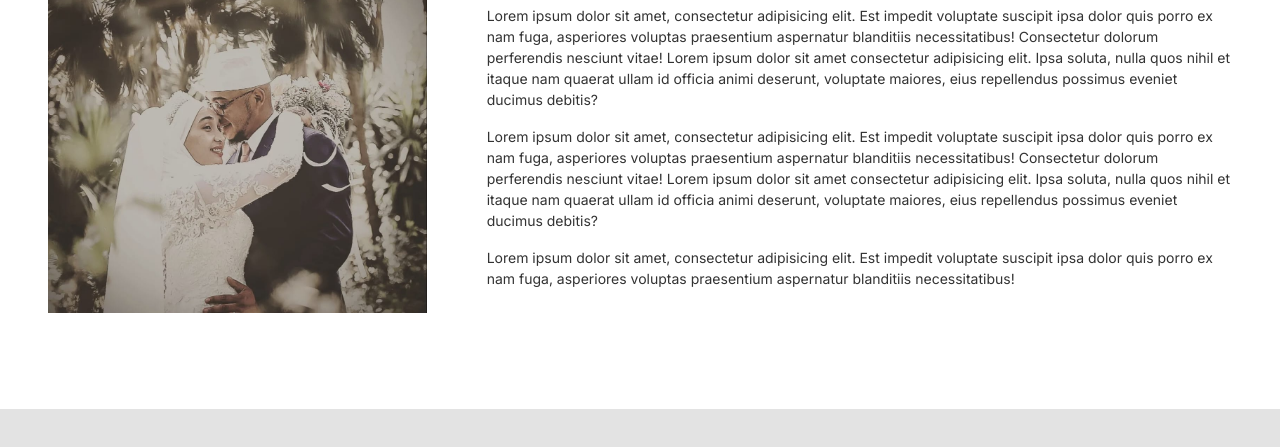
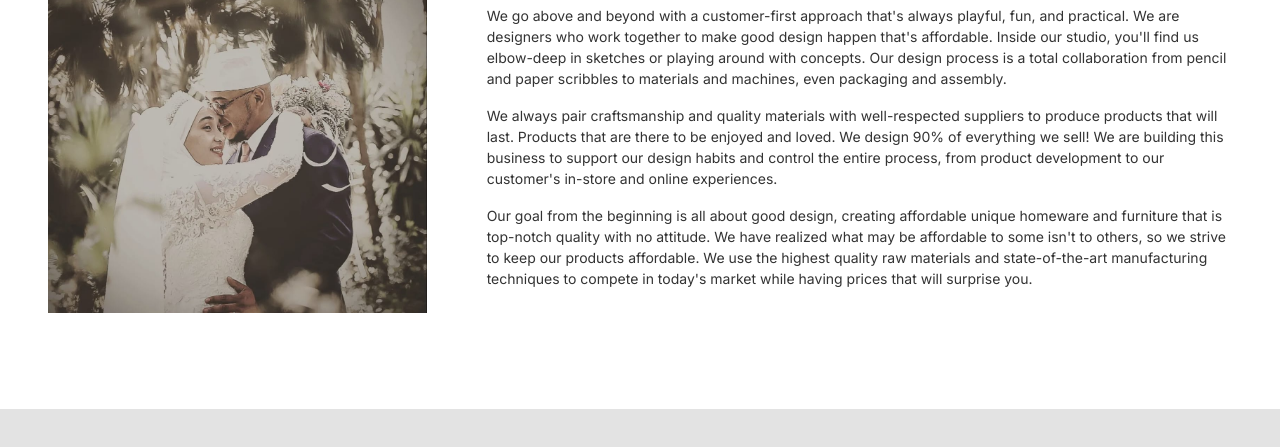
Before and after one commit to Naeem-wq/Online_Store-Full-Stack, a plain HTML site: page src/pages/about.html in a window 1280 px wide. Shown: the part 759-1206 px from the top of the page. Drawn offline with nearby package versions, Linux system fonts and the light colour scheme.

Commit message:
Replaced placement text in about section with real content

```diff
--- a/src/pages/about.html
+++ b/src/pages/about.html
@@ -172,30 +172,26 @@
                     <div class="col-md-6 col-lg-8 ps-5">
                         <h2 class="py-4 pt-md-0">This is us</h2>
                         <p>
-                            Lorem ipsum dolor sit amet, consectetur adipisicing elit. Est
-                            impedit voluptate suscipit ipsa dolor quis porro ex nam fuga,
-                            asperiores voluptas praesentium aspernatur blanditiis
-                            necessitatibus! Consectetur dolorum perferendis nesciunt vitae!
-                            Lorem ipsum dolor sit amet consectetur adipisicing elit. Ipsa
-                            soluta, nulla quos nihil et itaque nam quaerat ullam id officia
-                            animi deserunt, voluptate maiores, eius repellendus possimus
-                            eveniet ducimus debitis?
+                            We go above and beyond with a customer-first approach that's always playful, fun, and
+                            practical. We are designers who work together to make good design happen that's affordable.
+                            Inside our studio, you'll find us elbow-deep in sketches or playing around with concepts.
+                            Our design process is a total collaboration from pencil and paper scribbles to materials and
+                            machines, even packaging and assembly.
                         </p>
                         <p>
-                            Lorem ipsum dolor sit amet, consectetur adipisicing elit. Est
-                            impedit voluptate suscipit ipsa dolor quis porro ex nam fuga,
-                            asperiores voluptas praesentium aspernatur blanditiis
-                            necessitatibus! Consectetur dolorum perferendis nesciunt vitae!
-                            Lorem ipsum dolor sit amet consectetur adipisicing elit. Ipsa
-                            soluta, nulla quos nihil et itaque nam quaerat ullam id officia
-                            animi deserunt, voluptate maiores, eius repellendus possimus
-                            eveniet ducimus debitis?
+                            We always pair craftsmanship and quality materials with well-respected suppliers to produce
+                            products that will last. Products that are there to be enjoyed and loved.
+
+                            We design 90% of everything we sell! We are building this business to support our design
+                            habits and control the entire process, from product development to our customer's in-store
+                            and online experiences.
                         </p>
                         <p>
-                            Lorem ipsum dolor sit amet, consectetur adipisicing elit. Est
-                            impedit voluptate suscipit ipsa dolor quis porro ex nam fuga,
-                            asperiores voluptas praesentium aspernatur blanditiis
-                            necessitatibus!
+                            Our goal from the beginning is all about good design, creating affordable unique homeware
+                            and furniture that is top-notch quality with no attitude. We have realized what may be
+                            affordable to some isn't to others, so we strive to keep our products affordable. We use the
+                            highest quality raw materials and state-of-the-art manufacturing techniques to compete in
+                            today's market while having prices that will surprise you.
                         </p>
                     </div>
                 </div>
```
